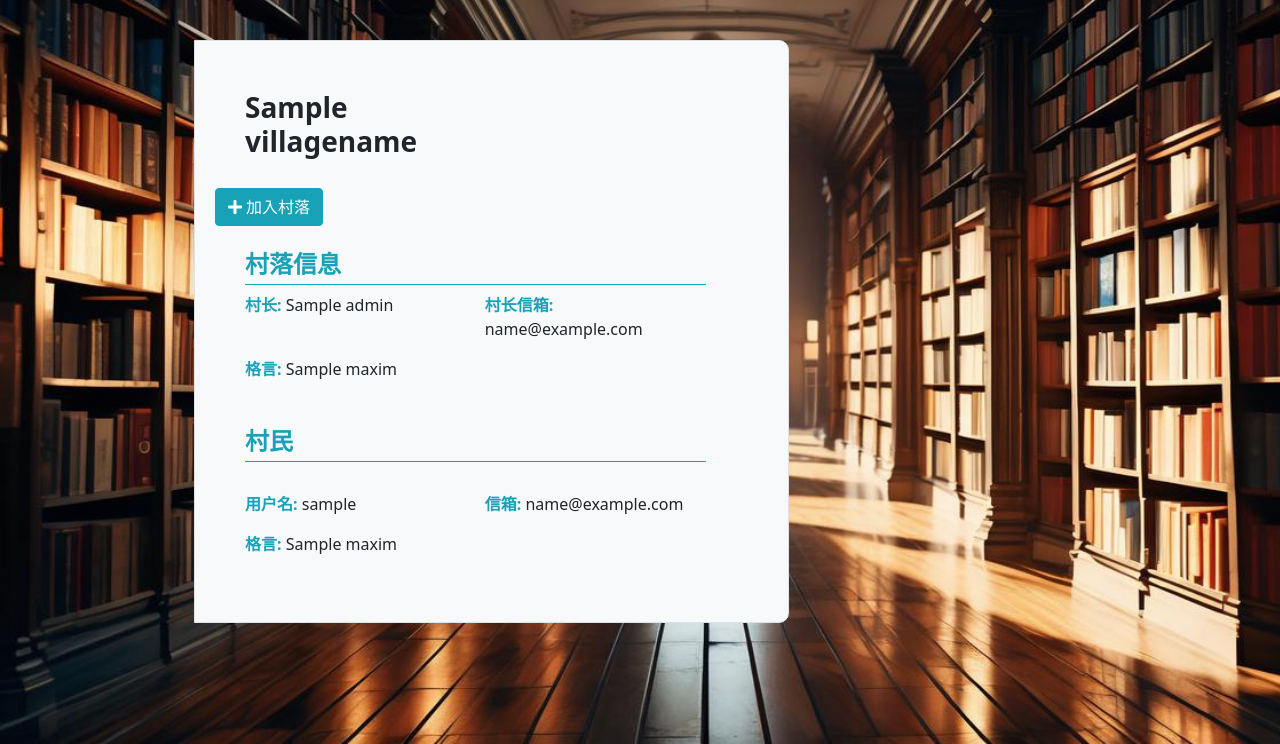
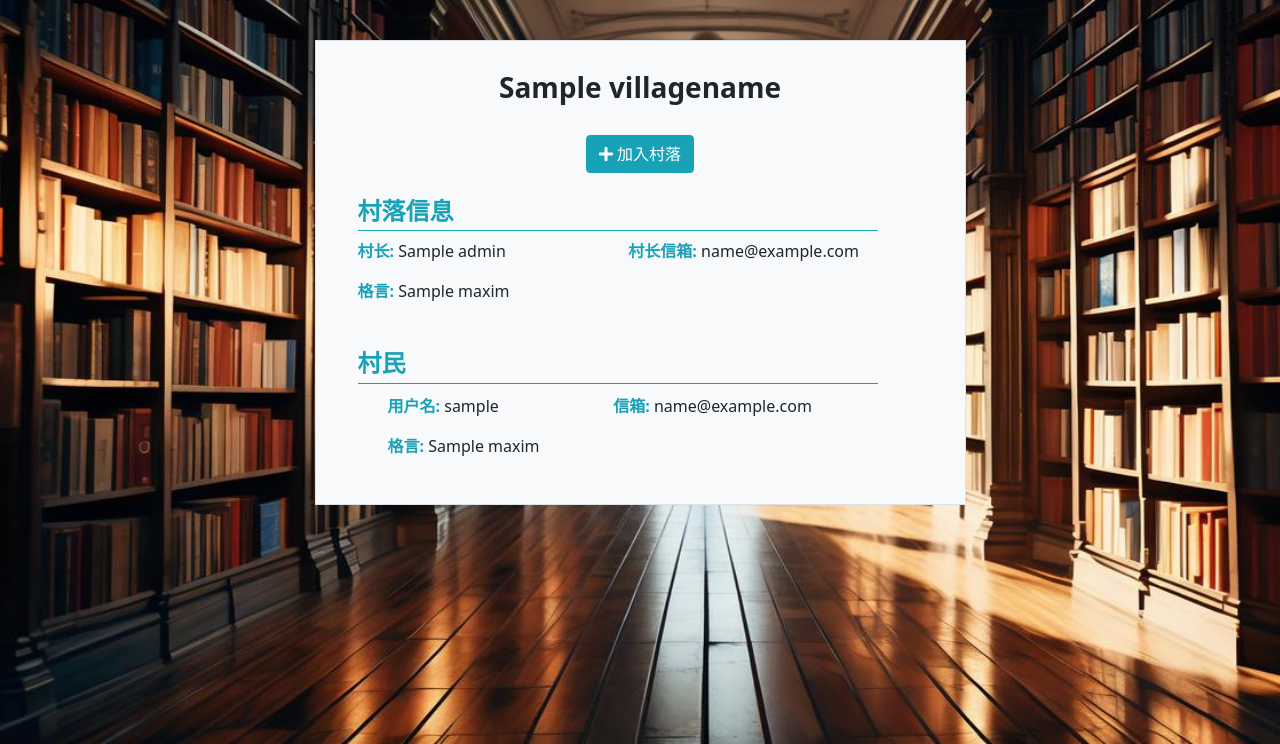
Before and after one commit to UMR0629/BOOKWEB, a Django app: template BookWeb/Groups/templates/index.html in a window 1280 px wide. Shown: the part 56-800 px from the top of the page. Run offline with Django 4.2, Linux system fonts and the light colour scheme; the template is opened without the code that fills it: most values are stand-ins (such as "Sample title", 1, 10 or a date in 2020); some libraries are stand-ins or nearby versions.

Commit message:
groupindex

```diff
--- a/BookWeb/Groups/templates/index.html
+++ b/BookWeb/Groups/templates/index.html
@@ -89,8 +89,8 @@
     }
 
     .card{
-        border-top-left-radius: 0;
-        border-bottom-left-radius: 0;
+        border-top-left-radius: 10px;
+        border-bottom-left-radius: 10px;
         border-top-right-radius: 10px;
         border-bottom-right-radius: 10px;
     }
@@ -169,40 +169,33 @@
 
 {% block content %}
 <div class="container content-container">
-    <div class="row" style="margin:0 auto; padding-left:100px;">
-        <div class="col-md-7 border right bg-light" style="width: 60%">
-            <div class="row">
-                <div class="col-sm-6">
+    <div class="row justify-content-center"> <!-- 使用 justify-content-center 来水平居中内容 -->
+        <div class="col-md-7 border bg-light">
+            <div class="text-center"> <!-- 添加 text-center 类来居中标题 -->
                 <div class="rbox">
                     <h3 id="username" style="font-weight: bold;">{{ villagename }}</h3>
                 </div>
             </div>
-
-
-            </div>
-            <div class="mb-4">
+            <div class="text-center mb-4"> <!-- 添加 text-center 类来居中按钮 -->
                 {% if ingroup == True %}
                     <a href="{% url 'Forum:group_home' id %}" class="btn btn-primary custom-button"><i class="fas fa-arrow-right me-1"></i>进入村落</a>
                 {% else %}
                     <a href="{% url 'Apply:apply' %}" class="btn btn-primary custom-button"><i class="fas fa-plus me-1"></i>加入村落</a>
                 {% endif %}
+                {% if identity %}
+                    <a href="{% url 'Groups:applicants' id %}" class="btn btn-primary custom-button ms-2"><i class="fas fa-arrow-right me-1"></i>入村申请</a>
+                {% endif %}
             </div>
-            {% if identity %}
-            <div class="mb-4">
-                <a href="{% url 'Groups:applicants' id%}" class="btn btn-primary custom-button"><i class="fas fa-arrow-right me-1"></i>入村申请</a>
-            </div>
-            {% endif %}
-            <div class="rbox col-md-10" style="margin-top: 10px;">
+            <div class="rbox  col-md-10 mt-3"> <!-- 添加 text-center 类来居中村落信息标题 -->
                 <h4>村落信息</h4>
                 <div class="column">
                     <p><span class="custom-text-color">村长:</span> {{ admin }}</p>
-                    <p><span class="custom-text-color">村长信箱:</span> {{adminemail}}</p>
+                    <p><span class="custom-text-color">村长信箱:</span> {{ adminemail }}</p>
                     <p><span class="custom-text-color">格言:</span> {{ maxim }}</p>
                 </div>
             </div>
-            <div class="rbox col-md-10" style="margin-top: 10px;">
+            <div class="rbox col-md-10 mt-3"> <!-- 添加 text-center 类来居中村民标题 -->
                 <h4>村民</h4>
-            </div>
                 {% if members %}
                 {% for member in members.all %}
                 <div class="rbox col-md-10" style="margin-top: 10px;">
@@ -220,5 +213,5 @@
             </div>
         </div>
     </div>
-
+</div>
 {% endblock %}
```
Lines whose indentation alone changed are shown as unchanged.
